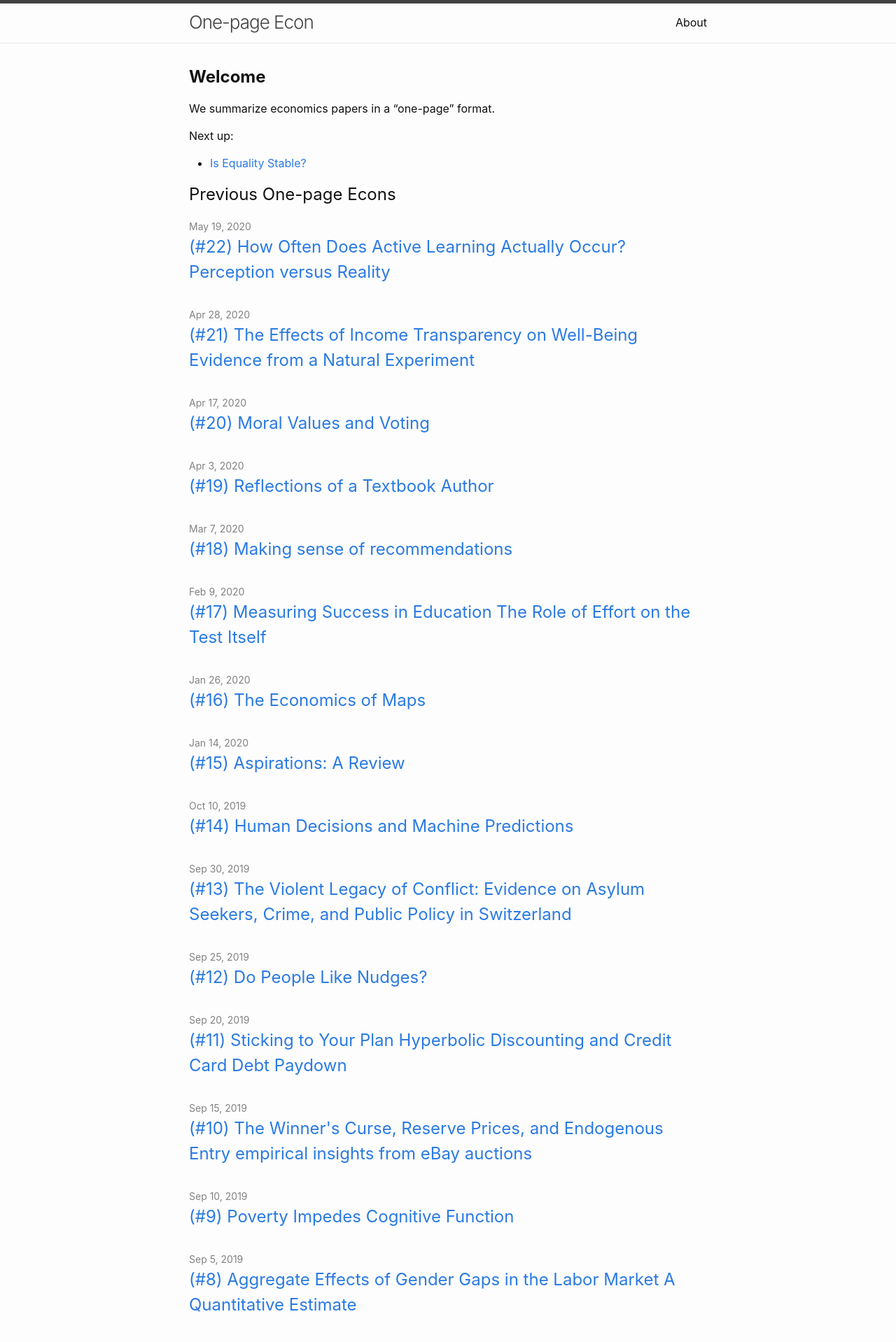
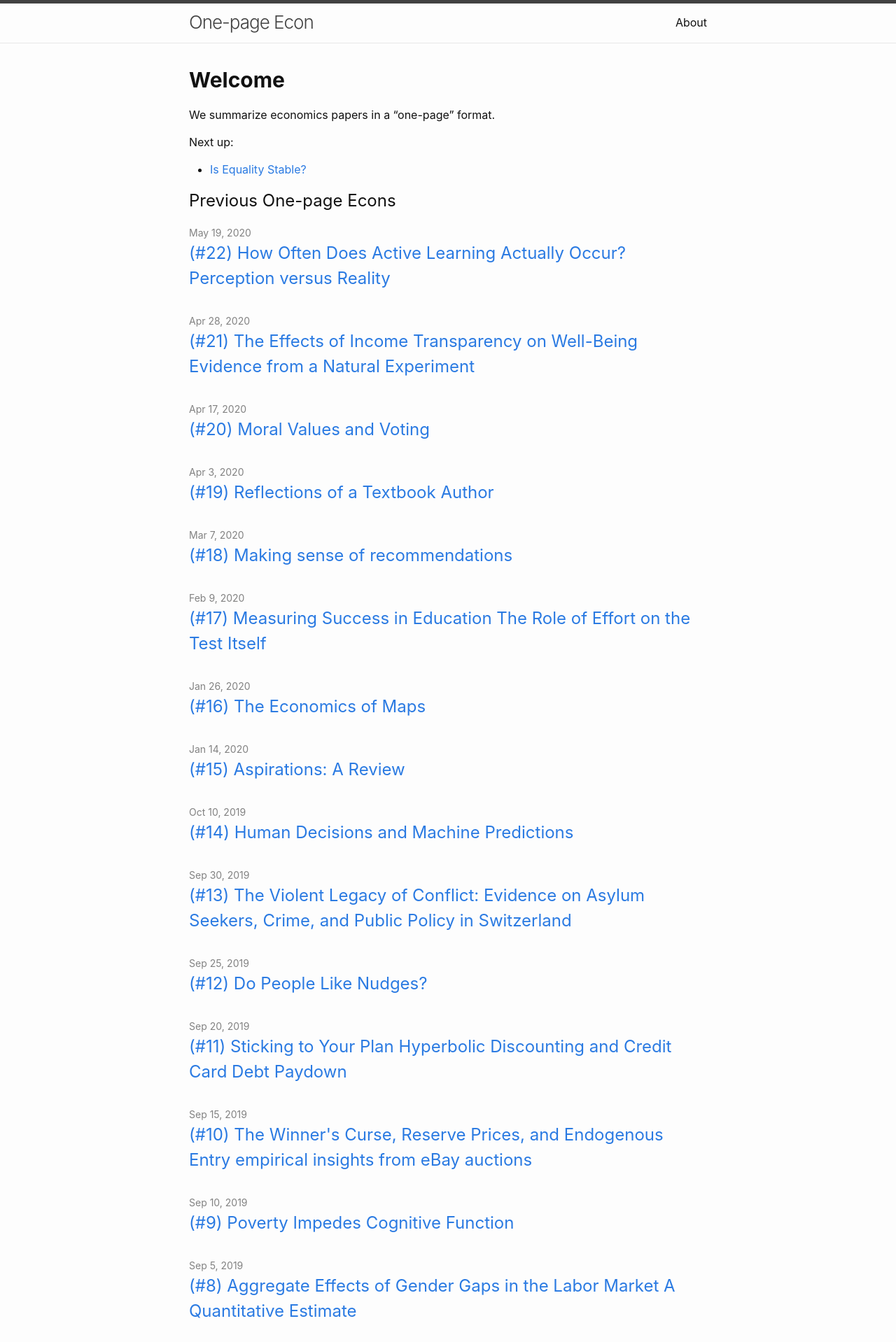
Before and after one commit to jjgecon/jjgecon.github.io, a Jekyll site: the page built from index.md, in a window 1280 px wide. Shown: the top 1918 px of the page at 70% size. Built offline with Jekyll 4.4.1, drawn with Linux system fonts in a browser that asks for light colours.

Commit message:
home update

```diff
--- a/_layouts/home.html
+++ b/_layouts/home.html
@@ -8,8 +8,8 @@ layout: default
   {%- endif -%}
 
   <h2>
-    <b> Welcome </b>
-    </h2>
+    <b style="font-size:30px"> Welcome </b>
+  </h2>
 
   {{ content }}
 
```
